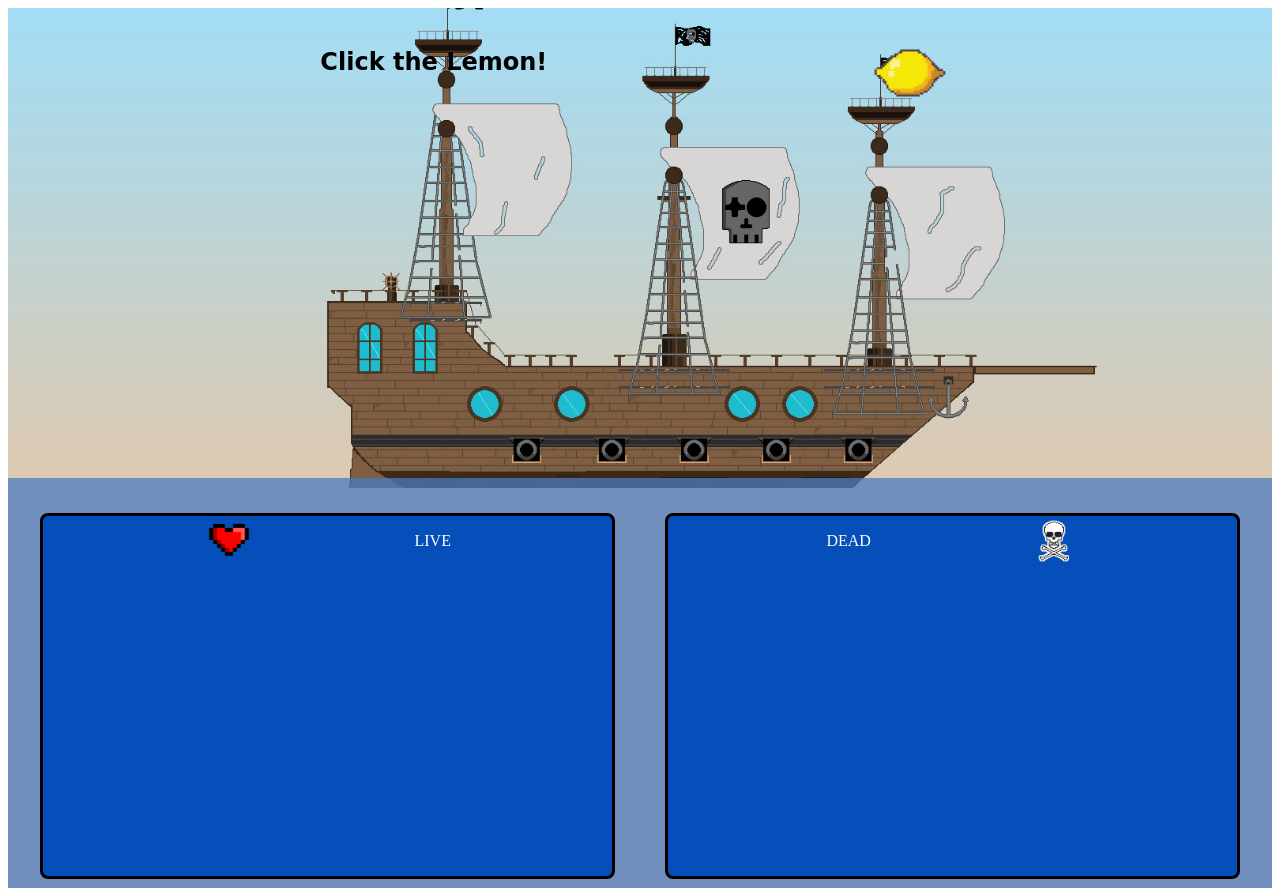
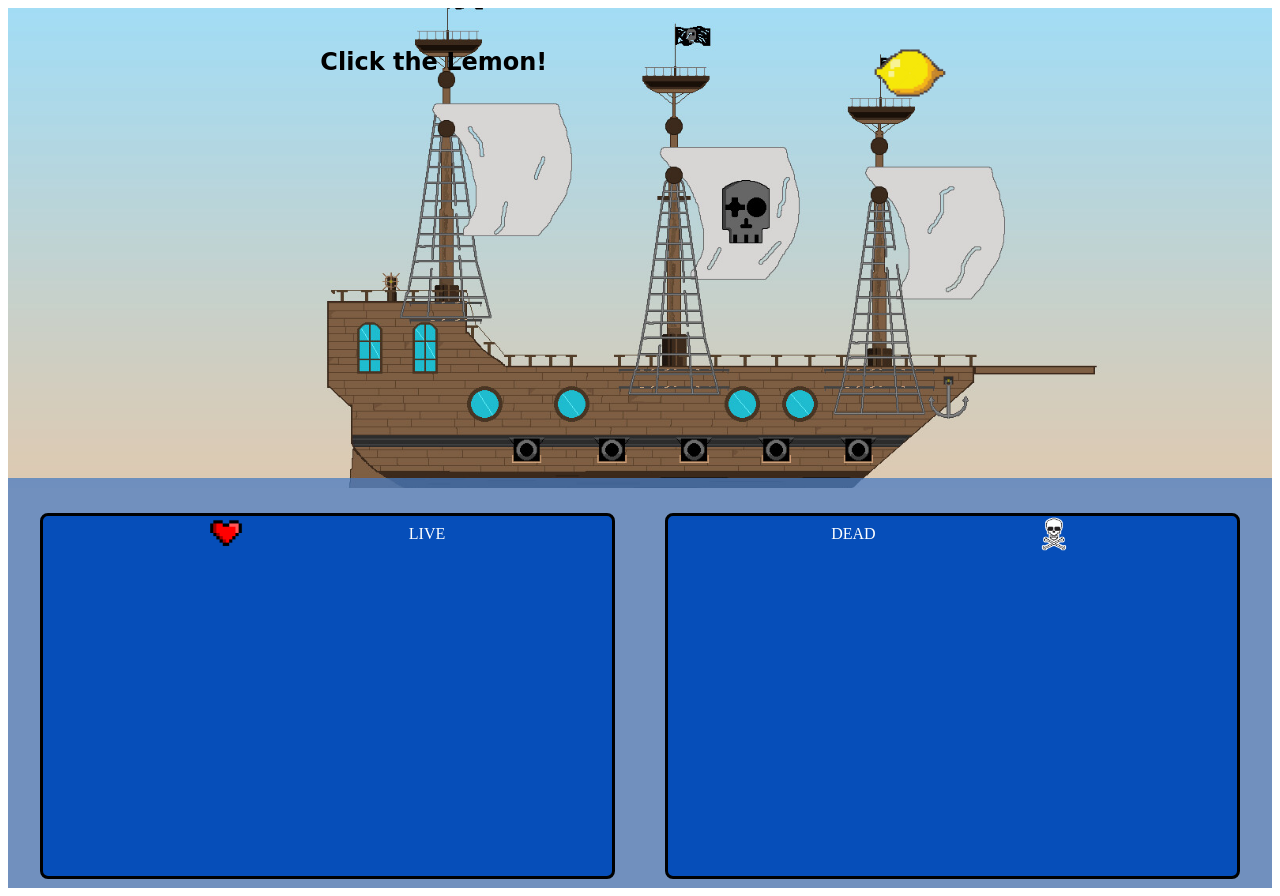
Before and after one commit to ginkgob/TheScurvyGame, a plain HTML site: page game.html in a window 1280 px wide. Drawn offline with Linux system fonts and the light colour scheme.

Commit message:
secondpage finish

```diff
--- a/CSS/game.css
+++ b/CSS/game.css
@@ -21,8 +21,6 @@
     margin-top: 40px;
 }
 
-
-
 .limon{
     margin-top: 15px;
     height: 100px;
@@ -36,7 +34,7 @@
     background-size: cover;
 }
 
-#box1{
+.boxB{
     width: 45%;
     height: 90%;
     background-color: rgb(6, 78, 185);
@@ -44,24 +42,40 @@
     border-radius: 8px;
     border-style:solid;
     display: flex;
-    justify-content: space-evenly;
-    flex-direction: row-reverse;
-}
-
-#box2{
-    width: 45%;
-    height: 90%;
-    background-color: rgb(6, 78, 185);
-    margin: 2%;
-    border-radius: 8px;
-    border-style:solid;
-    display: flex;
-    justify-content: space-evenly;
+    flex-direction: column;
 }
 
 .boxbni{
-    height: 50px;
+    height: 40px;
+    width: 40px;
     color: white;
     display: flex;
     align-items: center;
 }
+
+
+#boxBl1{
+    height: 10%;
+    display: flex;
+    align-items: center;
+    justify-content: space-evenly;
+
+}
+
+#boxBl2{
+    word-wrap: break-word;
+    margin-top: 10%;
+}
+
+#boxBr1{
+    height: 10%;
+    display: flex;
+    align-items: center;
+    justify-content: space-evenly;
+
+}
+
+#boxBr2{
+    word-wrap: break-word;
+    margin-top: 10%;
+}
--- a/game.html
+++ b/game.html
@@ -13,13 +13,23 @@
                 <img class="limon" src="/imgAndGifs/limonpixel.png">
             </section>
             <section id="bottombox">
-            <div id="box1">
-                <div class="boxbni">LIVE</div>
-                <img class="boxbni" src="/imgAndGifs/heart.png">
+            <div class="boxB">
+                <div id="boxBl1">
+                    <img class="boxbni" src="/imgAndGifs/heart.png">
+                    <div class="boxbni">LIVE</div>
+                </div>
+                <div id="boxBl2">
+                <!--aqui va texto-->
+                </div>
             </div>
-            <div id="box2">
-                <div class="boxbni">DEAD</div>
-                <img class="boxbni" src="/imgAndGifs/skull.png">
+            <div class="boxB">
+                <div id="boxBr1">
+                    <div class="boxbni">DEAD</div>
+                    <img class="boxbni" src="/imgAndGifs/skull.png">
+                </div>
+                <div id="boxBr2">
+                <!--aqui va texto-->
+                </div>
             </div>
             </section>
         </main>
```
